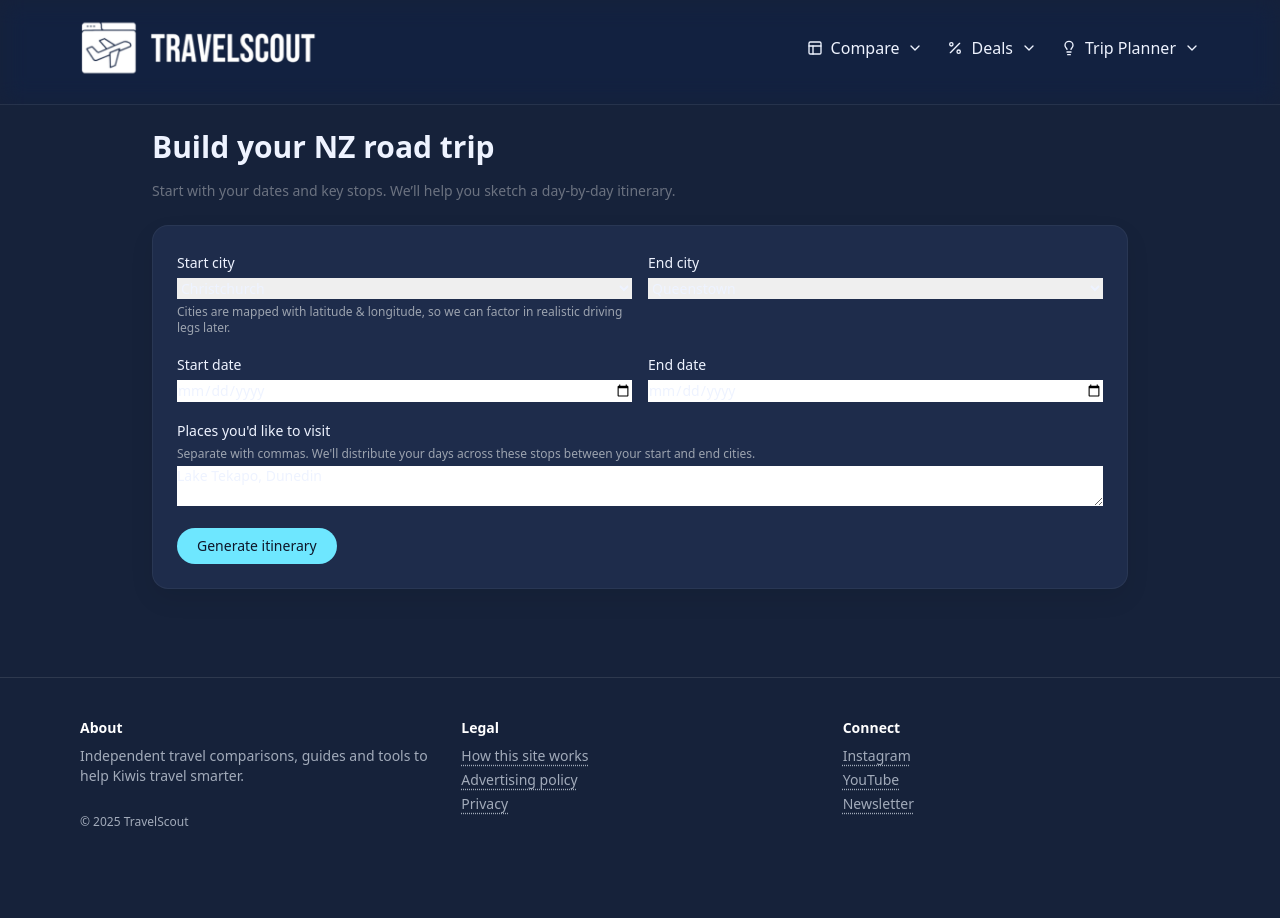
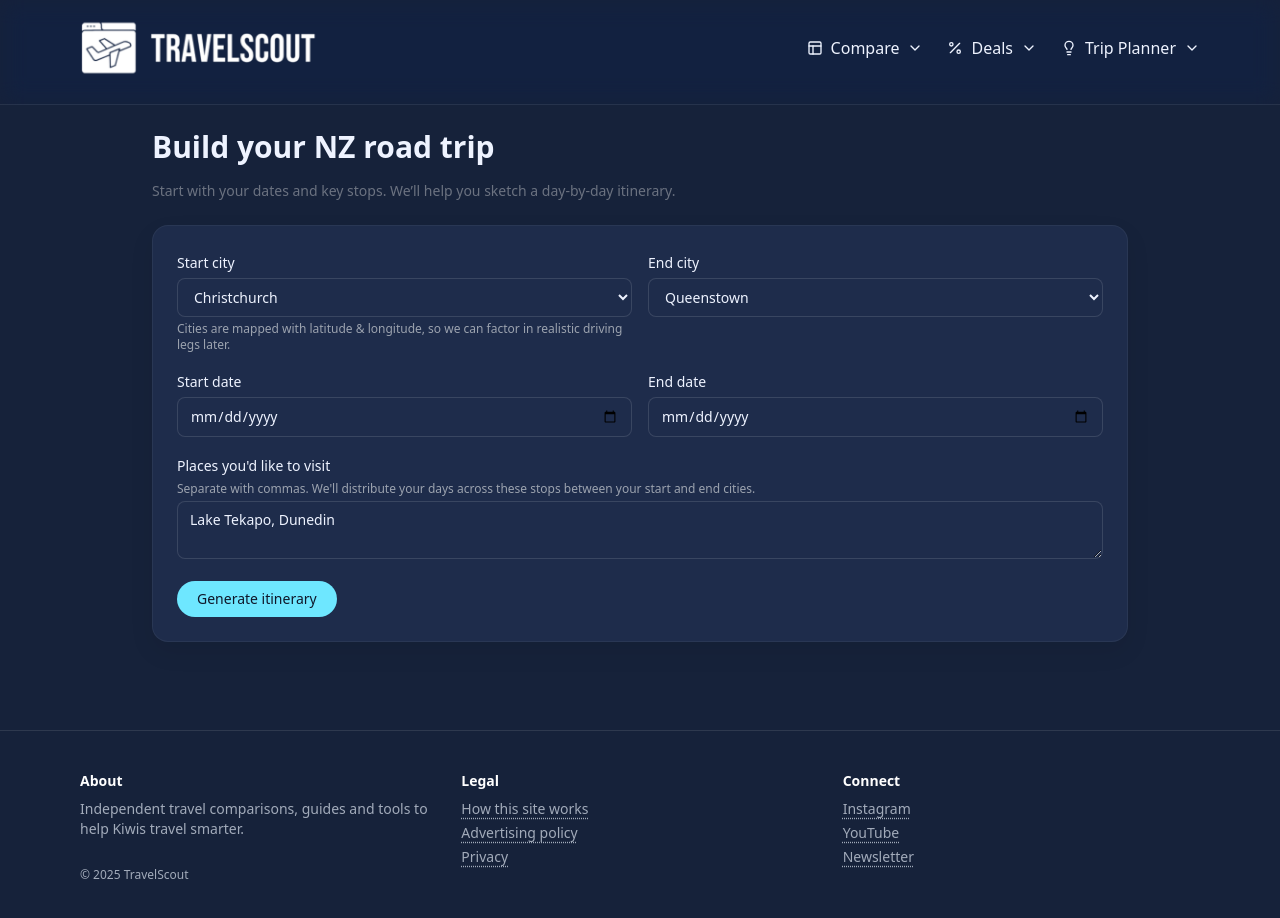
Before and after one commit to BrettWS2025/travelscout, a Next.js app: page /trip-planner in a window 1280 px wide. Shown: the top 918 px of the page. Before the commit the page ends 870 px from the top, so only its background shows below. Built offline with nearby package versions, Linux system fonts and the light colour scheme.

Commit message:
Update globals.css

```diff
--- a/styles/globals.css
+++ b/styles/globals.css
@@ -54,40 +54,89 @@ main, section, .overflow-x-auto { position: relative; z-index: 0; }
 /* Inputs used in FilterBar, etc */
 /* ----------------------------- */
 
-/* Base input for text, select, number, date… */
+/* Base input for text, select, number, date… (light theme) */
 .input {
   padding: 0.5rem 0.75rem;
   border-radius: 0.5rem;
   background: #ffffff;       /* white field */
   color: #000000;            /* black text */
   border: 1px solid #d1d5db; /* gray-300 border */
-  caret-color: #000000;      /* black caret (no green) */
+  caret-color: #000000;      /* black caret */
   outline: none;
-  transition: border-color 120ms, box-shadow 120ms, background-color 120ms, color 120ms;
+  transition:
+    border-color 120ms,
+    box-shadow 120ms,
+    background-color 120ms,
+    color 120ms;
 }
 
 .input::placeholder { color: #6b7280; } /* gray-500 */
 
-/* Hover: keep neutral (white border), no green */
+/* Hover: keep neutral (white border) */
 .input:hover { border-color: #ffffff; }
 
-/* Focus: keep neutral (white border), subtle white glow, no green */
+/* Focus: white border + subtle white glow */
 .input:focus,
 .input:focus-visible {
   border-color: #ffffff;
   box-shadow: 0 0 0 3px rgba(255,255,255,0.22);
 }
 
+/* Dark themed input for Trip Planner etc. */
+.input-dark,
+select.input-dark,
+textarea.input-dark,
+input[type="date"].input-dark {
+  padding: 0.5rem 0.75rem;
+  border-radius: 0.5rem;
+  background-color: var(--card) !important;   /* lighter dark blue */
+  color: var(--text) !important;              /* light text */
+  border: 1px solid rgba(255,255,255,0.12);
+  caret-color: var(--text);
+  outline: none;
+  transition:
+    border-color 120ms,
+    box-shadow 120ms,
+    background-color 120ms,
+    color 120ms;
+}
+
+/* Placeholder on dark inputs */
+.input-dark::placeholder {
+  color: var(--muted);
+}
+
+/* Hover state for dark inputs */
+.input-dark:hover,
+select.input-dark:hover,
+textarea.input-dark:hover,
+input[type="date"].input-dark:hover {
+  border-color: rgba(255,255,255,0.25);
+}
+
+/* Focus state for dark inputs */
+.input-dark:focus,
+.input-dark:focus-visible,
+select.input-dark:focus,
+select.input-dark:focus-visible,
+textarea.input-dark:focus,
+textarea.input-dark:focus-visible,
+input[type="date"].input-dark:focus,
+input[type="date"].input-dark:focus-visible {
+  border-color: var(--accent);
+  box-shadow: 0 0 0 3px rgba(110,231,255,0.28);
+}
+
 /* Multi-select comfortable height */
 select.input[multiple] { height: 7rem; }
 
-/* Checkbox/Radio accent (can keep brand if you like) */
+/* Checkbox/Radio accent */
 input[type="checkbox"],
 input[type="radio"] {
   accent-color: var(--brand);
 }
 
-/* Disabled state */
+/* Disabled state (light inputs only) */
 .input:disabled,
 select.input:disabled {
   background: #f3f4f6; /* gray-100 */
@@ -96,7 +145,7 @@ select.input:disabled {
   cursor: not-allowed;
 }
 
-/* Remove Safari yellow autofill and unify colors */
+/* Remove Safari yellow autofill and unify colors (light inputs) */
 input.input:-webkit-autofill,
 input.input:-webkit-autofill:hover,
 input.input:-webkit-autofill:focus {
@@ -106,7 +155,10 @@ input.input:-webkit-autofill:focus {
 }
 
 /* Optional: compact labels */
-.filter-label { color: #6b7280; font-size: 0.875rem; }
+.filter-label {
+  color: #6b7280;
+  font-size: 0.875rem;
+}
 
 /* ----------------------------- */
 /* Buttons (Clear button, etc.)  */
@@ -118,7 +170,12 @@ input.input:-webkit-autofill:focus {
   font-size: 0.875rem;
   line-height: 1.25rem;
   font-weight: 600;
-  transition: transform 120ms, box-shadow 120ms, background-color 120ms, color 120ms, border-color 120ms;
+  transition:
+    transform 120ms,
+    box-shadow 120ms,
+    background-color 120ms,
+    color 120ms,
+    border-color 120ms;
   border: 1px solid transparent;
 }
 
```
